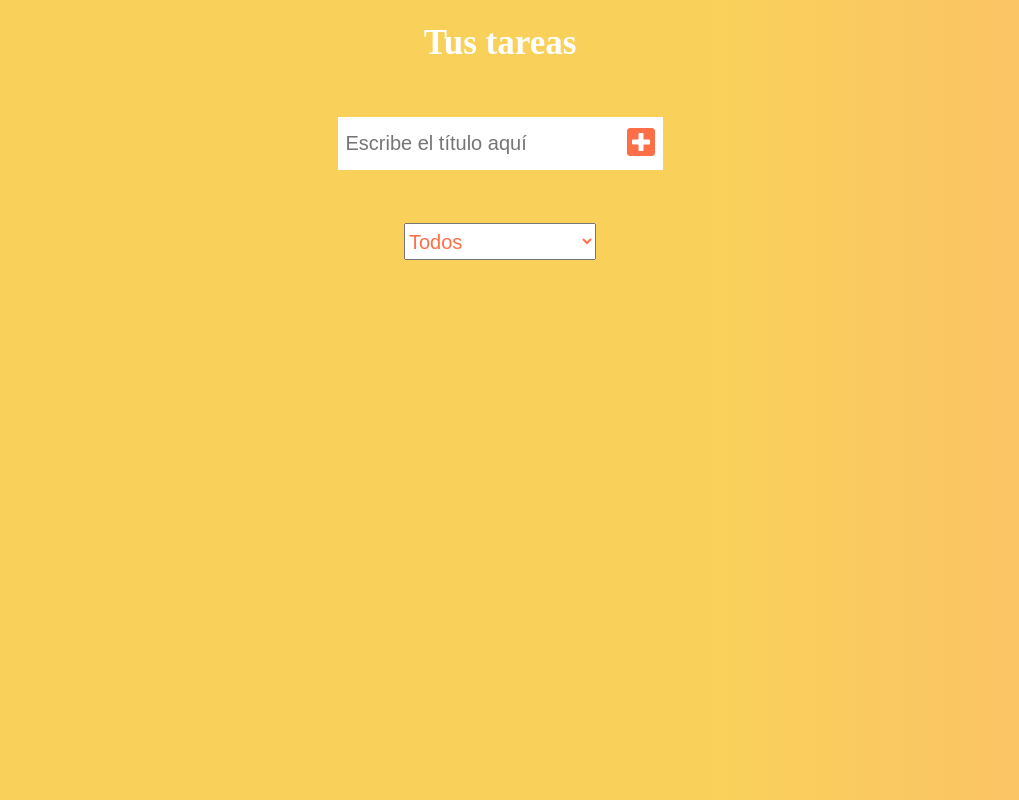
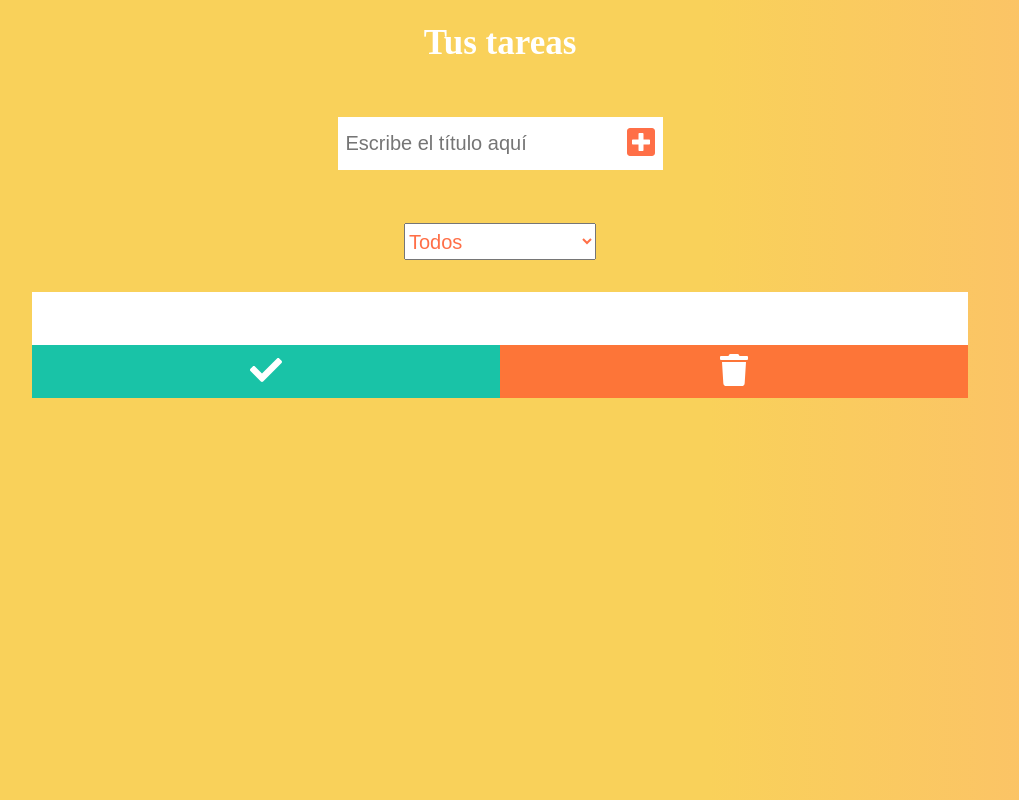
Before and after one commit to ivandez/angular-to-do-app, an Angular app: page / in a window 1280 px wide. Shown: the whole page, without its empty margins (8-1027 px from the left). Built offline with nearby package versions, Linux system fonts and the light colour scheme.

Commit message:
create Task modulo

```diff
--- a/src/app/app.component.html
+++ b/src/app/app.component.html
@@ -1,4 +1,5 @@
 <div class="container">
   <h1 class="container__title">Tus tareas</h1>
   <app-form></app-form>
+  <app-task></app-task>
 </div>
--- a/src/app/app.module.ts
+++ b/src/app/app.module.ts
@@ -4,11 +4,13 @@ import { NgModule } from '@angular/core';
 import { AppComponent } from './app.component';
 import { FormComponent } from './form/form.component';
 import { FontAwesomeModule } from '@fortawesome/angular-fontawesome';
+import { TaskComponent } from './task/task.component';
 
 @NgModule({
   declarations: [
     AppComponent,
-    FormComponent
+    FormComponent,
+    TaskComponent
   ],
   imports: [
     BrowserModule,
--- /dev/null
+++ b/src/app/mock-task.ts
@@ -0,0 +1,5 @@
+import { Task } from './task';
+
+export const TASK: Task[] = [
+  { id: 1, description: 'esto es una prueba', done: false },
+];
--- /dev/null
+++ b/src/app/task.ts
@@ -0,0 +1,5 @@
+export interface Task {
+  id: number;
+  description: string;
+  done: boolean;
+}
--- /dev/null
+++ b/src/app/task/task.component.css
@@ -0,0 +1,32 @@
+.task {
+  flex-wrap: wrap;
+  margin: 2em;
+  display: flex;
+}
+
+.task__input {
+  padding: 0.5rem;
+  font-size: 1.25rem;
+  border: none;
+  background: white;
+  height: 37px;
+  width: 100%;
+}
+
+.task__done-button {
+  color: white;
+  width: 50%;
+  padding: 0.5rem;
+  font-size: 2rem;
+  border: none;
+  background: #19c3a7;
+}
+
+.task__delete-button {
+  color: white;
+  width: 50%;
+  padding: 0.5rem;
+  font-size: 2rem;
+  border: none;
+  background: #fd7538;
+}
--- /dev/null
+++ b/src/app/task/task.component.html
@@ -0,0 +1,9 @@
+<div class="task">
+  <input type="text" name="" id="" class="task__input" />
+  <button class="form__button" class="task__done-button">
+    <fa-icon [icon]="faCheck"></fa-icon>
+  </button>
+  <button class="form__button" class="task__delete-button">
+    <fa-icon [icon]="faTrash"></fa-icon>
+  </button>
+</div>
--- /dev/null
+++ b/src/app/task/task.component.ts
@@ -0,0 +1,16 @@
+import { Component, OnInit } from '@angular/core';
+import { faTrash } from '@fortawesome/free-solid-svg-icons';
+import { faCheck } from '@fortawesome/free-solid-svg-icons';
+
+@Component({
+  selector: 'app-task',
+  templateUrl: './task.component.html',
+  styleUrls: ['./task.component.css'],
+})
+export class TaskComponent implements OnInit {
+  faTrash = faTrash;
+  faCheck = faCheck;
+  constructor() {}
+
+  ngOnInit(): void {}
+}
```
Also changed, not shown: 1 other file (tests, documents, lock files or other folders).
